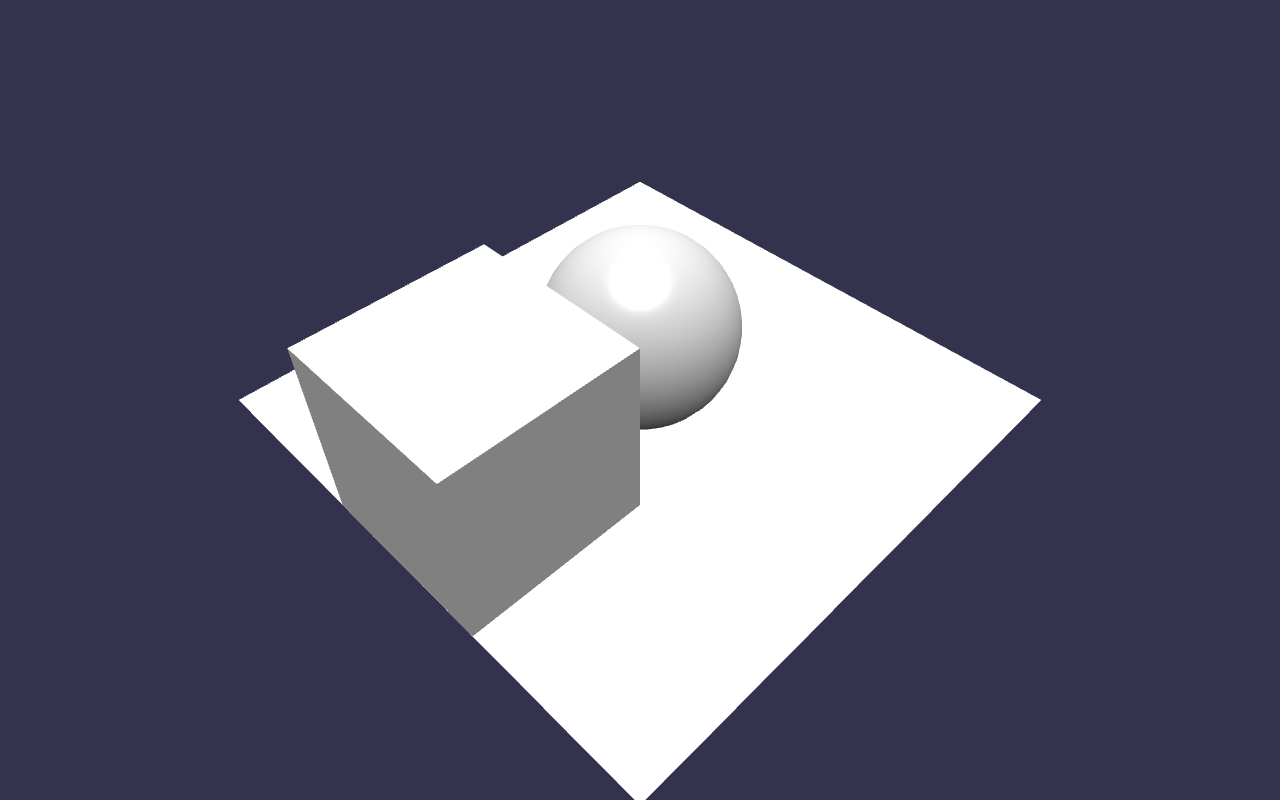
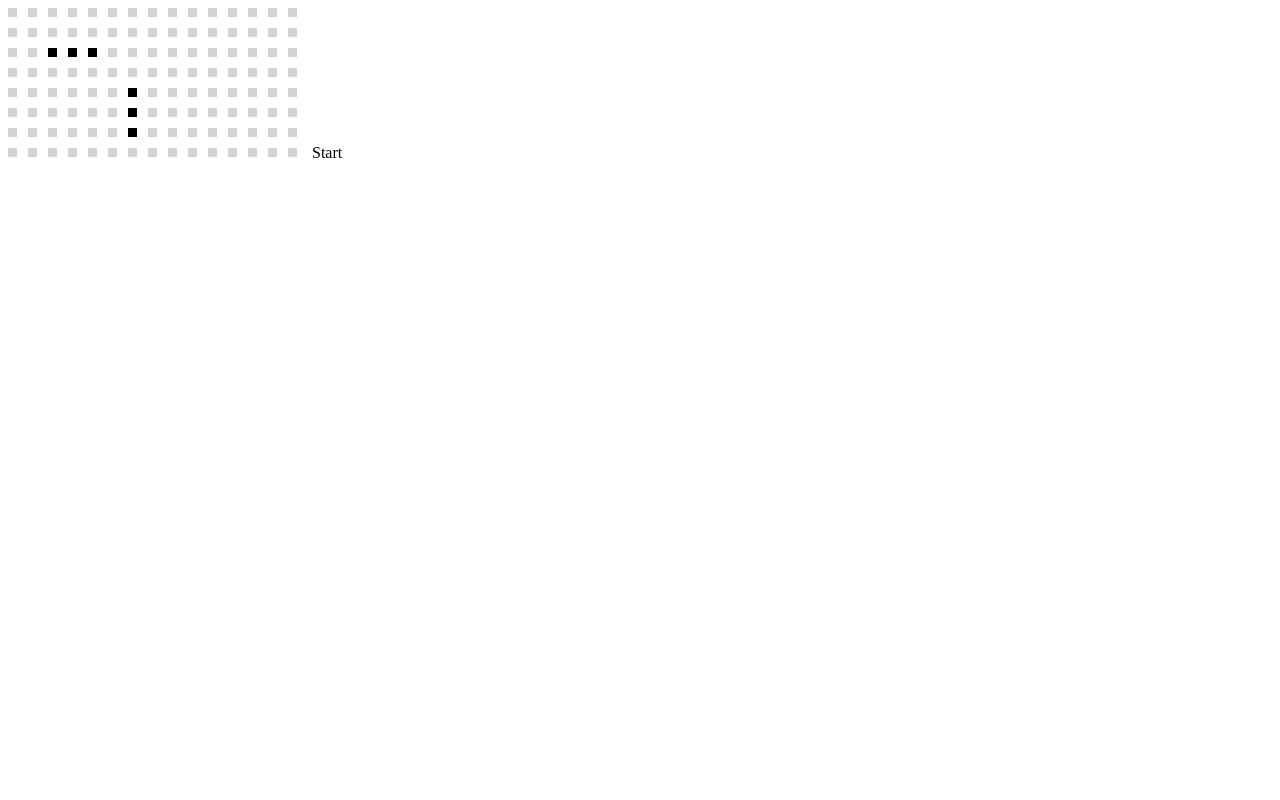
Before and after one commit to AutumnEvans418/GameOfLife, a website built with webpack: page dist/index.html in a window 1280 px wide. Built offline with nearby package versions, Linux system fonts and the light colour scheme; animation ran at ten frames a second.

Commit message:
game works

```diff
--- a/src/index.ts
+++ b/src/index.ts
@@ -1,49 +1 @@
-import * as BABYLON from 'babylonjs';
-
-// Get the canvas DOM element
-var canvas = document.getElementById('renderCanvas') as HTMLCanvasElement;
-// Load the 3D engine
-var engine = new BABYLON.Engine(canvas, true, {preserveDrawingBuffer: true, stencil: true});
-// CreateScene function that creates and return the scene
-var createScene = function(){
-    // Create a basic BJS Scene object
-    var scene = new BABYLON.Scene(engine);
-    // Create a FreeCamera, and set its position to {x: 0, y: 5, z: -10}
-    //var camera = new BABYLON.FreeCamera('camera1', new BABYLON.Vector3(0, 5, -10), scene);
-    var sphere = BABYLON.Mesh.CreateSphere('sphere1', 16, 2, scene, false, BABYLON.Mesh.FRONTSIDE);
-    let cube = BABYLON.Mesh.CreateBox('box1', 2, scene);
-    cube.position.y = 1;
-    cube.position.x = 2;
-    var quarter = BABYLON.Tools.ToRadians(45)
-    var camera = new BABYLON.ArcRotateCamera("camera1", quarter, quarter, 10, sphere.position, scene);
-    sphere.position.y = 1;
-
-    // Target the camera to scene origin
-    camera.setTarget(BABYLON.Vector3.Zero());
-    //test
-    camera.keysUp.push(87);
-    camera.keysDown.push(83);
-    camera.keysLeft.push(65);
-    camera.keysRight.push(68);
-
-    // Attach the camera to the canvas
-    camera.attachControl(canvas, false);
-    // Create a basic light, aiming 0, 1, 0 - meaning, to the sky
-    var light = new BABYLON.HemisphericLight('light1', new BABYLON.Vector3(0, 1, 0), scene);
-    // Create a built-in "sphere" shape; its constructor takes 6 params: name, segment, diameter, scene, updatable, sideOrientation
-    // Move the sphere upward 1/2 of its height
-    // Create a built-in "ground" shape; its constructor takes 6 params : name, width, height, subdivision, scene, updatable
-    var ground = BABYLON.Mesh.CreateGround('ground1', 6, 6, 2, scene, false);
-    // Return the created scene
-    return scene;
-}
-// call the createScene function
-var scene = createScene();
-// run the render loop
-engine.runRenderLoop(function(){
-    scene.render();
-});
-// the canvas/window resize event handler
-window.addEventListener('resize', function(){
-    engine.resize();
-});
+require('./life2d');
--- a/src/life2d.ts
+++ b/src/life2d.ts
@@ -1,36 +1,166 @@
+// Get the canvas DOM element
+let canvas = document.getElementById('renderCanvas') as HTMLCanvasElement;
 
-class Life {
+class State {
     x: number;
     y: number;
     neighbors: number;
-    constructor(x: number, y:number, n:number){
+    alive: boolean;
+    constructor(x: number, y:number, n:number, alive: boolean){
         this.x = x;
         this.y = y;
         this.neighbors = n;
+        this.alive = alive;
     }
 }
 
 /*
 1. Any live cell with 2 or 3 live neighbors survives.
 2. Any dead cell with three live neighbors becomes a live cell.
-All other live cells die in the next generation. Similarly, all other dead cells stay dead.
+3. All other live cells die in the next generation. Similarly, all other dead cells stay dead.
 */
 
 /*
 Implementation:
 - Store initial life
 - Get all neighbors for each life form
-- If the life form
-- If the life form friend count = 2 or 3, no change.
+    - if the abs(x - x) = 1 && abs(y - y) = 1 then neighbor
+- for each
+    - If the dead form friendcount = 3, become alive
+    - If the life form friend count = 2 or 3, no change.
+    - else die
 */
-let initial = [
-    new Life(0,0,2),
-    new Life(-1,0,1),
-    new Life(1,0,1)
-]
 
-function nextGeneration(lives: Life[]){
-    let nextGen: Life[] = []
+function createGrid(){
+    let size = 100;
+    let grid: number[][] = []
+    for(let i = 0;i < size;i++){
+        let row: number[] = []
+        for(let j = 0;j < size;j++){
+            row.push(0);
+        }
+        grid.push(row);
+    }
+    return grid;
+}
+
+function setState(grid: number[][]){
+    grid[1][5] = 1;
+    grid[2][5] = 1;
+    grid[3][5] = 1;
+    grid[4][5] = 1;
+    grid[5][5] = 1;
+}
+
+function log(str: any){
+    //console.log(str);
+}
+
+function getNeighbors(grid: number[][], x: number, y: number){
+    let n: number[] = []
+    for(let i = x-1;i <= x+1;i++){
+        for(let j = y-1;j <= y+1;j++){
+            if(i == x && j == y){
+                continue;
+            }
+            if(i < 0 || j < 0){
+                continue;
+            }
+            if(i == grid.length || grid[i].length == j){
+                continue;
+            }
+            //log(`${i},${j}`);
+            n.push(grid[i][j])
+        }
+    }
+    return n;
+}
+interface teststate{
+    state: number
+    nCount: number
+}
+function getGridNeighbors(grid: number[][]){
+    let result: teststate[][] = [];
+    for(let i = 0;i < grid.length;i++){
+
+        let row: teststate[] = []
+        for(let j = 0;j < grid[i].length;j++){
+            let current = grid[i][j];
+
+            let n = getNeighbors(grid, i, j);
+            let count = n.filter(p => p == 1).length;
+            let msg = `${i},${j}: `;
+            //log(msg + `count = ${count}`);
+            //log(n)
+            row.push({state: current, nCount: count});
+        }
+
+        result.push(row);
+    }
+    return result;
+}
+
+function nextGen(grid: number[][]){
+    let ns = getGridNeighbors(grid);
+    for(let i = 0;i < ns.length;i++){
+        for(let j = 0;j < ns[i].length;j++){
+            let currentState = ns[i][j];
+            let current = currentState.state;
+            let count = currentState.nCount;
+            let msg = `${i},${j}: `;
+
+            //1. Any live cell with 2 or 3 live neighbors survives.
+            if(current == 1 && (count == 2 || count == 3)){
+                log(msg + "keeping alive...")
+            }
+            //2. Any dead cell with three live neighbors becomes a live cell.
+            else if(current == 0 && count == 3){
+                grid[i][j] = 1;
+                log(msg + "came alive")
+            }
+            //3. All other live cells die in the next generation. Similarly, all other dead cells stay dead.
+            else if(current == 1){
+                grid[i][j] = 0;
+                log(msg + "dead")
+            }
+        }
+    }
+
+}
+let context = canvas.getContext('2d');
+
+//context.fillStyle = "color: #ffffff";
+//context.fillRect(0,0,100,100);
+function draw(grid: number[][]){
+    let space = 20;
+    let width = 9;
+
+    for(let i = 0;i < grid.length;i++){
+        for(let j = 0;j < grid[i].length;j++){
+            let current = grid[i][j];
+            if(current == 1){
+                context.fillStyle = "black";
+            }
+            else{
+                context.fillStyle = "lightgray";
+            }
+            context.fillRect(i*space,j*space,width,width);
+        }
+    }
+}
+
+let grid = createGrid();
+setState(grid);
+log(grid);
 
 
+
+function repeat(){
+    nextGen(grid);
+    draw(grid);
+    setTimeout(repeat, 100);
 }
+repeat();
+
+//nextGen(grid);
+//draw(grid);
--- /dev/null
+++ b/src/life3d.ts
@@ -0,0 +1,50 @@
+import * as BABYLON from 'babylonjs';
+// Get the canvas DOM element
+var canvas = document.getElementById('renderCanvas') as HTMLCanvasElement;
+
+
+// Load the 3D engine
+var engine = new BABYLON.Engine(canvas, true, {preserveDrawingBuffer: true, stencil: true});
+// CreateScene function that creates and return the scene
+var createScene = function(){
+    // Create a basic BJS Scene object
+    var scene = new BABYLON.Scene(engine);
+    // Create a FreeCamera, and set its position to {x: 0, y: 5, z: -10}
+    //var camera = new BABYLON.FreeCamera('camera1', new BABYLON.Vector3(0, 5, -10), scene);
+    var sphere = BABYLON.Mesh.CreateSphere('sphere1', 16, 2, scene, false, BABYLON.Mesh.FRONTSIDE);
+    let cube = BABYLON.Mesh.CreateBox('box1', 2, scene);
+    cube.position.y = 1;
+    cube.position.x = 2;
+    var quarter = BABYLON.Tools.ToRadians(45)
+    var camera = new BABYLON.ArcRotateCamera("camera1", quarter, quarter, 10, sphere.position, scene);
+    sphere.position.y = 1;
+
+    // Target the camera to scene origin
+    camera.setTarget(BABYLON.Vector3.Zero());
+    //test
+    camera.keysUp.push(87);
+    camera.keysDown.push(83);
+    camera.keysLeft.push(65);
+    camera.keysRight.push(68);
+
+    // Attach the camera to the canvas
+    camera.attachControl(canvas, false);
+    // Create a basic light, aiming 0, 1, 0 - meaning, to the sky
+    var light = new BABYLON.HemisphericLight('light1', new BABYLON.Vector3(0, 1, 0), scene);
+    // Create a built-in "sphere" shape; its constructor takes 6 params: name, segment, diameter, scene, updatable, sideOrientation
+    // Move the sphere upward 1/2 of its height
+    // Create a built-in "ground" shape; its constructor takes 6 params : name, width, height, subdivision, scene, updatable
+    var ground = BABYLON.Mesh.CreateGround('ground1', 6, 6, 2, scene, false);
+    // Return the created scene
+    return scene;
+}
+// call the createScene function
+var scene = createScene();
+// run the render loop
+engine.runRenderLoop(function(){
+    scene.render();
+});
+// the canvas/window resize event handler
+window.addEventListener('resize', function(){
+    engine.resize();
+});
```
Also changed, not shown: dist/index.html.
